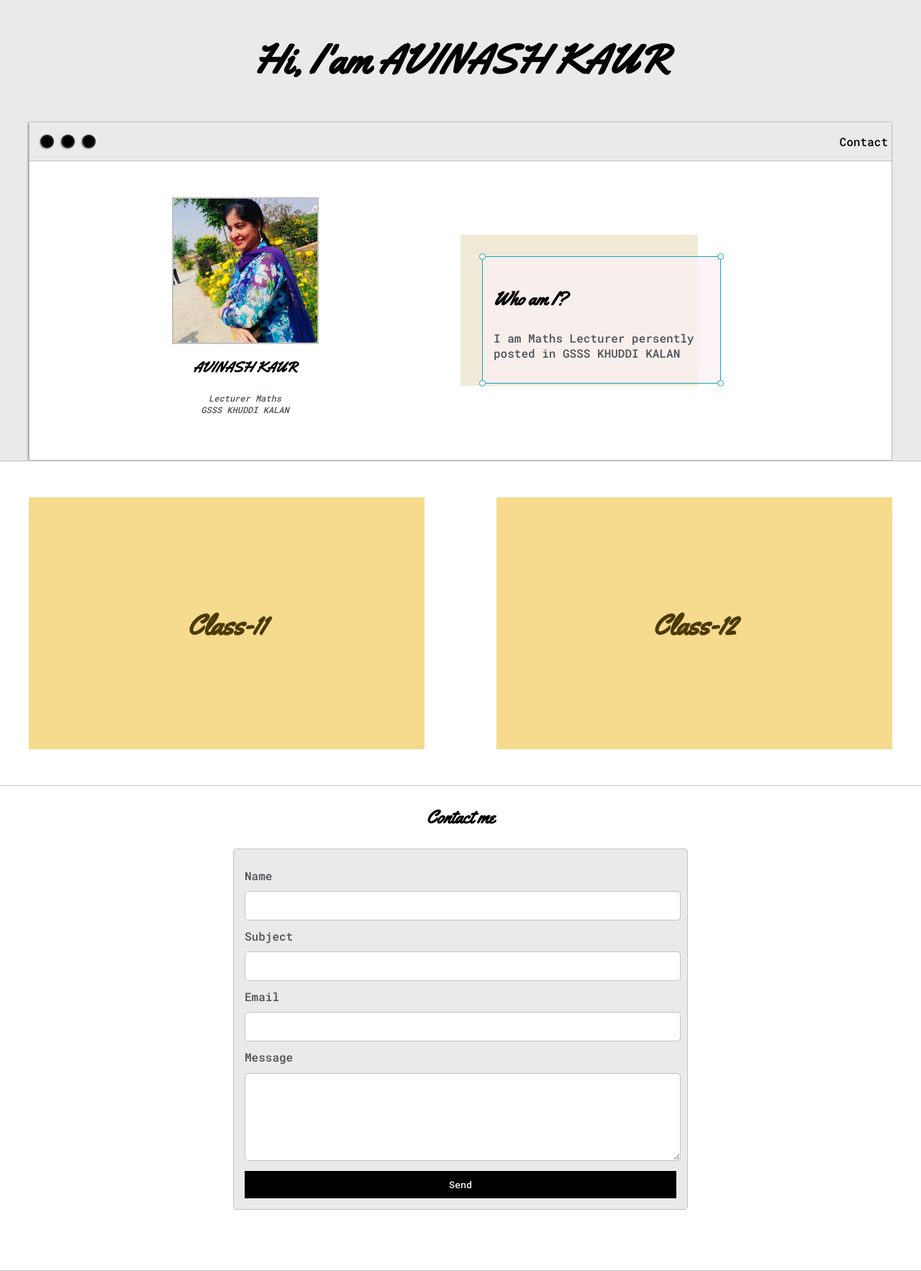
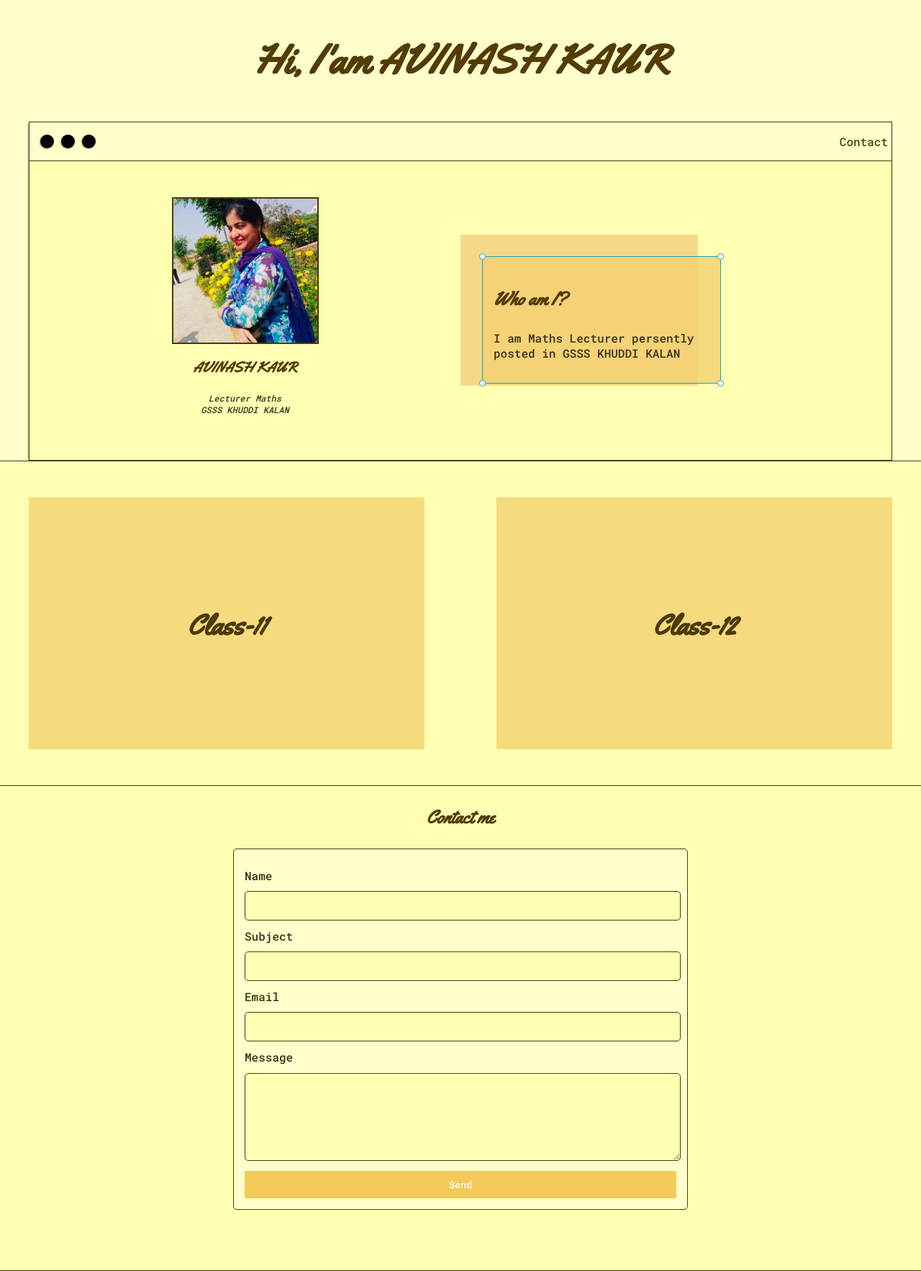
Before and after one commit to kaur-sarasdeep/Avinash-Kaur, a PHP site: page /index.php in a window 1280 px wide. Shown: the whole page at 72% size. Run offline with PHP 8.4, Linux system fonts and the light colour scheme.

Commit message:
Update default.css

```diff
--- a/default.css
+++ b/default.css
@@ -26,12 +26,12 @@ body *{
 }
 
 h1, h2, h3, h4, h5, h6, strong{
-	color: var(--mainText);
+	color:#523c00;
 	font-family: 'Yellowtail', cursive;
 }
 
 p, li, span, label, input, textarea{
-	color: var(--secondaryText);
+	color: #393018;
 	font-family: 'Roboto Mono', monospace;
 }
 
@@ -52,14 +52,14 @@ h5 { font-size: 20px; }
 h6 { font-size: 16px; }
 
 .s1{
-	background-color: var(--mainColor);
-	border-bottom:1px solid var(--borderColor);
+	background-color: #ffffcc ;
+	border-bottom:1px solid #4b3906 ;
 	overflow: auto;
 }
 
 .s2{
-	background-color: var(--secondaryColor);
-	border-bottom:1px solid var(--borderColor);
+	background-color: #ffffb3 ;
+	border-bottom:1px solid #4b3906 ;
 	overflow: auto;
 	flex-direction: column;
 }
@@ -78,8 +78,8 @@ h6 { font-size: 16px; }
 
 .intro-wrapper{
 
-	background-color: var(--secondaryColor);
-	border:1px solid var(--borderColor);
+	background-color: #ffffb3 ;
+	border:1px solid #4b3906 ;
 
 	-webkit-box-shadow: -1px 1px 3px -1px rgba(0,0,0,0.75);
 	-moz-box-shadow: -1px 1px 3px -1px rgba(0,0,0,0.75);
@@ -93,16 +93,16 @@ h6 { font-size: 16px; }
 .nav-wrapper{
 	grid-area: nav-wrapper;
 	border-radius: 5px 5px 0 0 ;
-	border-bottom: 1px solid var(--borderColor);
+	border-bottom: 1px solid #4b3906 ;
 	display: flex;
 	justify-content: space-between;
 	align-items: center;
-	background-color: var(--mainColor);
+	background-color: #ffffcc ;
 
 }
 
 #navigation a{
-	color: var(--mainText);
+	color: #523c00;
 }
 
 .dots-wrapper{
@@ -129,7 +129,7 @@ h6 { font-size: 16px; }
 	border-radius: 50%;
 
 	margin: 5px;
-	border:2px solid var(--themeDotBorder);
+	border:2px solid black;
 
 	-webkit-box-shadow: -1px 1px 3px -1px rgba(0,0,0,0.75);
 	-moz-box-shadow: -1px 1px 3px -1px rgba(0,0,0,0.75);
@@ -159,7 +159,7 @@ h6 { font-size: 16px; }
 	height: 200px;
 	width: 200px;
 	object-fit: cover;
-	border: 2px solid var(--borderColor);
+	border: 2px solid #4b3906 ;
 }
 
 #settings-note{
@@ -178,7 +178,7 @@ h6 { font-size: 16px; }
 }
 
 #preview-shadow{
-	background-color: var(--previewShadow);
+	background-color: #f6d988 ;
 	width: 300px;
 	height: 180px;
 	padding-left: 30px;
@@ -188,7 +188,7 @@ h6 { font-size: 16px; }
 #preview{
 	width: 300px;
 	border:1.5px solid #17a2b8;
-	background-color: var(--previewBg);
+	background-color:rgb(244, 209, 113,0.8);
 	padding: 15px;
 	position: relative;
 }
@@ -238,7 +238,7 @@ h6 { font-size: 16px; }
 #skills{
 	display: flex;
 	justify-content: space-evenly;
-	background-color: var(--previewShadow);
+	background-color: #f6d988 ;
 }
 
 #random{
@@ -249,7 +249,7 @@ h6 { font-size: 16px; }
 #social_pic{
 	width: 100%;
 	align-content: center;
-	border: 2px solid var(--borderColor);
+	border: 2px solid #4b3906 ;
 }
 
 .image
@@ -304,10 +304,10 @@ h4
 	display: block;
 	max-width: 600px;
 	margin: 0 auto;
-	border:1px solid var(--borderColor);
+	border:1px solid #4b3906 ;
 	padding:15px;
 	border-radius: 5px;
-	background-color: var(--mainColor);
+	background-color: #ffffcc ;
 	margin-bottom: 30px;
 }
 
@@ -324,9 +324,9 @@ h4
 	width: 100%;
 	padding-top: 10px;
 	padding-bottom: 10px;
-	background-color: var(--secondaryColor);
+	background-color: #ffffb3 ;
 	border-radius:5px;
-	border:1px solid var(--borderColor);
+	border:1px solid #4b3906 ;
 	font-size: 14px;
 }
 
@@ -336,7 +336,7 @@ h4
 	padding-top: 10px;
 	padding-bottom: 10px;
 	color: #fff;
-	background-color: var(--buttonColor);
+	background-color: #f3ca59 ;
 	border:none;
 }
 
```
